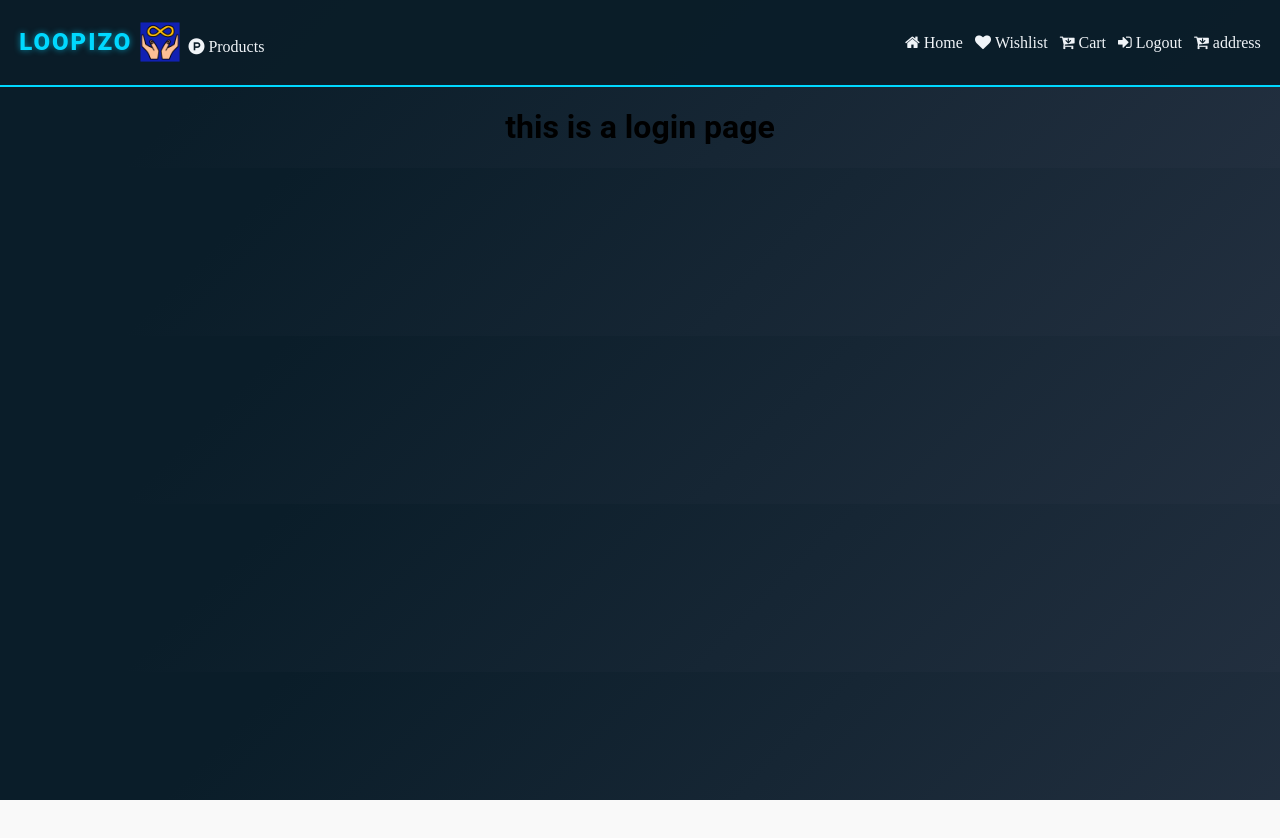
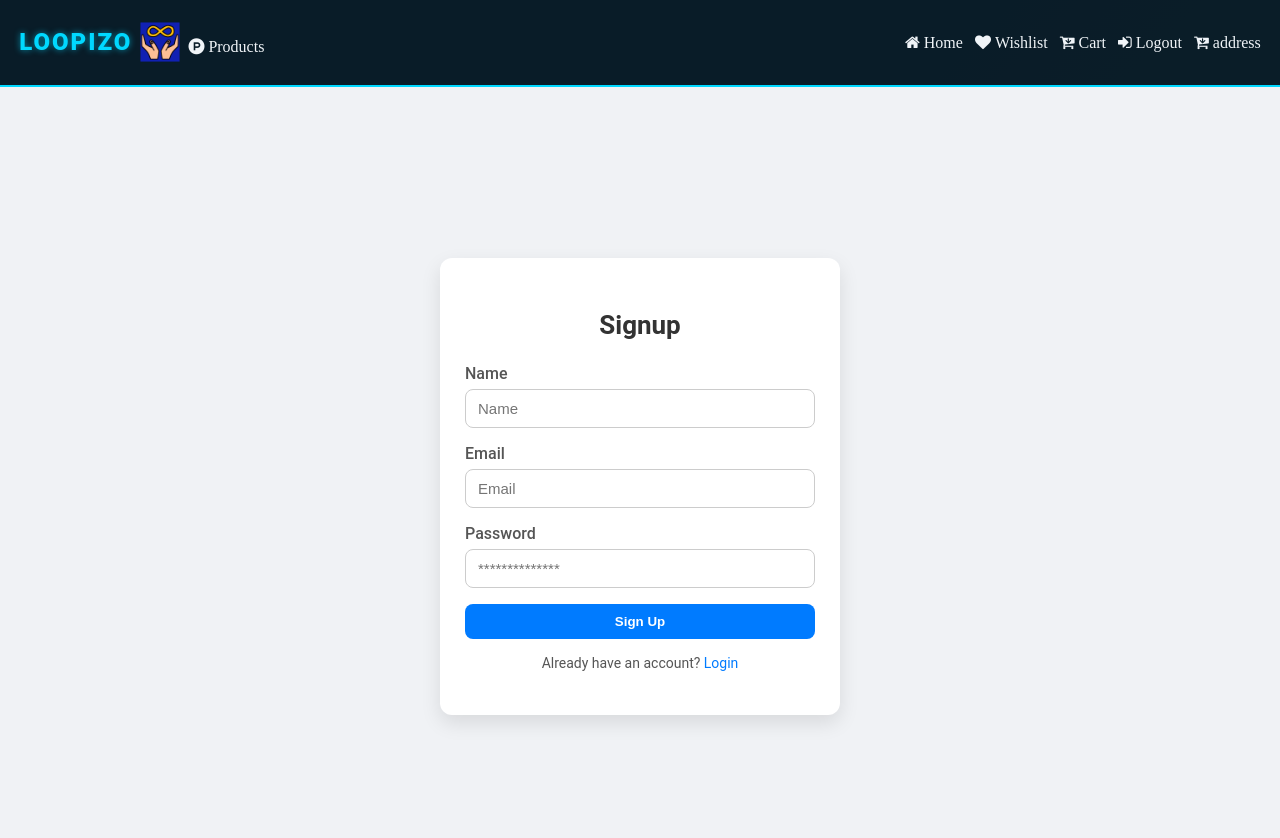
Before and after one commit to sam-0905/Ecom_backend, a React (Create React App) app in the folder Loopizo/: page /signup in a window 1280 px wide. Shown: the top 838 px of the page. Before the commit the page ends 800 px from the top, so only its background shows below. Built offline with nearby package versions, Linux system fonts and the light colour scheme; what miragejs would draw is missing.

Commit message:
feat - created a new signup component with logic and css

```diff
--- /dev/null
+++ b/Loopizo/src/Pages/Signup.css
@@ -0,0 +1,90 @@
+/* Reset some defaults */
+/* body, input, button {
+    font-family: 'Segoe UI', sans-serif;
+    margin: 0;
+    padding: 0;
+    box-sizing: border-box;
+  }
+   */
+  .signup-container {
+    display: flex;
+    justify-content: center;
+    align-items: center;
+    min-height: 100vh;
+    background-color: #f0f2f5;
+    padding: 20px;
+  }
+
+  .signup-card {
+    background-color: #ffffff;
+    padding: 30px 25px;
+    border-radius: 12px;
+    box-shadow: 0 8px 20px rgba(0, 0, 0, 0.1);
+    width: 100%;
+    max-width: 400px;
+  }
+
+  .signup-title {
+    text-align: center;
+    font-size: 26px;
+    margin-bottom: 24px;
+    color: #333333;
+  }
+
+  .signup-form .form-group {
+    margin-bottom: 16px;
+  }
+
+  .signup-form label {
+    display: block;
+    margin-bottom: 6px;
+    color: #555555;
+    font-weight: 500;
+    text-align: left;
+  }
+
+  .signup-form input {
+    width: 100%;
+    padding: 10px 12px;
+    border: 1px solid #ccc;
+    border-radius: 8px;
+    font-size: 15px;
+    transition: border-color 0.2s ease;
+  }
+
+  .signup-form input:focus {
+    border-color: #007bff;
+    outline: none;
+  }
+
+  .signup-button {
+    width: 100%;
+    background-color: #007bff;
+    color: white;
+    font-weight: 600;
+    border: none;
+    padding: 10px 0;
+    border-radius: 8px;
+    cursor: pointer;
+    transition: background-color 0.2s ease;
+  }
+
+  .signup-button:hover {
+    background-color: #0056b3;
+  }
+
+  .signup-footer {
+    margin-top: 16px;
+    text-align: center;
+    font-size: 14px;
+    color: #555;
+  }
+
+  .signup-footer a {
+    color: #007bff;
+    text-decoration: none;
+  }
+
+  .signup-footer a:hover {
+    text-decoration: underline;
+  }
--- a/Loopizo/src/Pages/Signup.jsx
+++ b/Loopizo/src/Pages/Signup.jsx
@@ -1,8 +1,78 @@
+import { useState } from "react";
+import "./Signup.css";
+import { Link, useNavigate } from "react-router";
+import { useAuth } from "../Context/Auth-context";
+const Signup = () => {
 
-const Signup = () => {
+    const {login} = useAuth();
+    const [formData, setFormData] = useState({
+        name: "",
+        email: "",
+        password: "",
+      });
+
+      const handleChange = (e) => {
+        setFormData({ ...formData, [e.target.name]: e.target.value });
+      };
+
+      const handleSubmit = (e) => {
+        e.preventDefault();
+        navigate("/")
+        login()
+      };
+
+      const navigate = useNavigate();
     return (
         <>
-        <h1> this is a login page</h1>
+          <div className="signup-container">
+      <div className="signup-card">
+        <h2 className="signup-title">Signup</h2>
+
+        <form onSubmit={handleSubmit} className="signup-form">
+          <div className="form-group">
+            <label>Name</label>
+            <input
+              type="text"
+              name="name"
+              value={formData.name}
+              onChange={handleChange}
+              placeholder="Name"
+              required
+            />
+          </div>
+
+          <div className="form-group">
+            <label>Email</label>
+            <input
+              type="email"
+              name="email"
+              placeholder="Email"
+              value={formData.email}
+              onChange={handleChange}
+              required
+            />
+          </div>
+
+          <div className="form-group">
+            <label>Password</label>
+            <input
+              type="password"
+              name="password"
+              placeholder="**************"
+              value={formData.password}
+              onChange={handleChange}
+              required
+            />
+          </div>
+
+          <button type="submit" className="signup-button">Sign Up</button>
+        </form>
+
+        <p className="signup-footer">
+          Already have an account? <Link to="/login">Login</Link>
+        </p>
+      </div>
+    </div>
         </>
     )
 }
```
